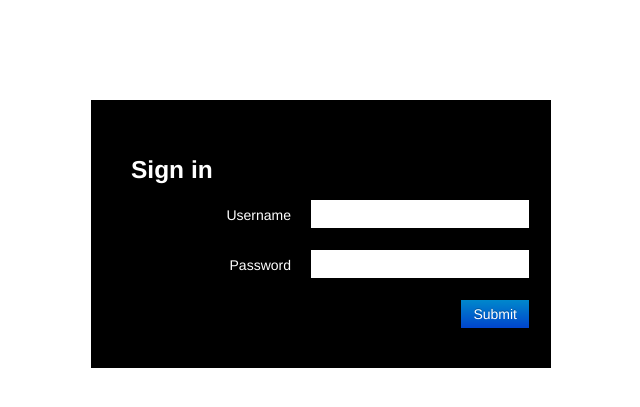
After one commit to danielsson/moneyman, a Flask app: page /login in a window 1280 px wide. The commit adds this page. Shown: the top 407 px of the page, without its empty margins (319-959 px from the left). Run offline with Flask 2, Linux system fonts and the light colour scheme; parts of the project's set-up code (start-up, migrations or seed data) failed here and were passed over; some libraries are stand-ins or nearby versions.

Commit message:
Added login to the service

```diff
--- a/app.py
+++ b/app.py
@@ -1,6 +1,10 @@
 import sqlite3
 from flask import Flask, request, session, g, redirect, url_for
 from flask import abort, render_template, flash, jsonify
+from flask.ext.login import (LoginManager, current_user, login_required,
+                            login_user, logout_user, UserMixin, AnonymousUser,
+                            confirm_login, fresh_login_required)
+
 import os, time, datetime, string
 
 
@@ -11,6 +15,26 @@ import config
 
 app = Flask(__name__)
 app.config.from_object(config.DevConfig)
+
+login_manager = LoginManager()
+login_manager.login_view = "login"
+
+class User(UserMixin):
+    def __init__(self, name, id, active=True):
+        self.name = name
+        self.id = id
+        self.active = active
+
+    def is_active(self):
+        return self.active
+
+@login_manager.user_loader
+def load_user(i):
+    return User("mattias", 1)
+
+login_manager.init_app(app)
+
+
 
 def connect_db():
     return sqlite3.connect(app.config['DATABASE'])
@@ -37,6 +61,7 @@ def to_type_string(v):
 
 
 @app.route('/')
+@login_required
 def index():
 
     type_spending = stats.get_monthly_spending(query_db, 3)
@@ -49,6 +74,7 @@ def index():
 
 
 @app.route("/list")
+@login_required
 def list():
 
     transactions = query_db('SELECT * FROM transactions ORDER BY time DESC;')
@@ -62,10 +88,12 @@ def list():
     return render_template("list.html", transactions=transactions, stats=stats, types=transactionTypes)
 
 @app.route("/details")
+@login_required
 def details():
     return render_template('details.html', types=transactionTypes)
 
 @app.route("/upload", methods=['GET', 'POST'])
+@login_required
 def upload():
 
 
@@ -88,7 +116,29 @@ def upload():
     return render_template("upload.html")
 
 
+@app.route('/login', methods=['POST', 'GET'])
+def login():
+    if request.method == 'POST':
+        if request.form['username'] == "mattias" and request.form['password'] == "mattias":
+            login_user(User('Mattias', 1))
+            flash('Login successful.')
+
+            return redirect(request.args.get("next") or url_for("index"))
+        else:
+            flash("Unknown credentials")
+
+    return render_template('login.html')
+
+@app.route('/logout')
+@login_required
+def logout():
+    logout_user()
+    return redirect(url_for('login'))
+
+
+
 @app.route('/balance/adjust', methods=['POST'])
+@login_required
 def adjust_balance():
     message = request.form['message']
     amount = int(request.form['amount'])
@@ -110,6 +160,7 @@ def adjust_balance():
 
 
 @app.route('/type/adjust', methods=['POST'])
+@login_required
 def adjust_type():
     tid = int(request.form['id'])
     t = int(request.form['type'])
@@ -129,10 +180,12 @@ def adjust_type():
     return redirect(url_for("list"))
 
 @app.route("/api/stats/history/<int:etype>/<int:duration>/<int:length>")
+@login_required
 def api_stats(etype, duration, length):
     return jsonify(stats.get_history_for_type(query_db, etype, length, duration))
 
 @app.route("/api/stats/cool/<int:begin>/<int:end>")
+@login_required
 def api_cool(begin, end):
     return jsonify(stats.some_cool_stats(query_db, begin, end))
 
--- a/static/js/moneyman.js
+++ b/static/js/moneyman.js
@@ -55,7 +55,7 @@ var MoneyMan = (function() {
 				this.duration = d || this.duration;
 			}
 
-			this.set(t || 0, l || 7, d || 86400);
+			this.set(t || 0, l || 31, d || 86400);
 		};
 
 		this.HistoryChartApi = new function() {
--- a/templates/details.html
+++ b/templates/details.html
@@ -15,7 +15,7 @@
     <div class="offset1 span2">
         <select name="selectPeriod" id="selectPeriod" class="span2">
             <option value="7,86400">Last week</option>
-            <option value="31,86400">Last month</option>
+            <option value="31,86400" selected>Last month</option>
             <option value="31,172800">Last 2 months</option>
             <option value="31,345600">Last 6 months</option>
             <option value="24,1296000">Last year</option>
--- /dev/null
+++ b/templates/login.html
@@ -0,0 +1,67 @@
+<!doctype html>
+<html>
+<head>
+    <title></title>
+    <link rel=stylesheet type=text/css href="{{ url_for('static', filename='css/bootstrap.min.css') }}">
+    <script src="//ajax.googleapis.com/ajax/libs/jquery/1.9.1/jquery.min.js"></script>
+    <script src="{{ url_for('static', filename='js/bootstrap.min.js') }}" ></script>
+    <style>
+        .row {margin-top: 100px;}
+        #signin {
+            background-color: black;
+            padding: 40px;
+            color: #FFF;
+        }
+
+        input[type] {
+            border: none;
+            box-shadow: none;
+            border-radius: 0;
+        }
+        form {margin: 0;}
+    </style>
+</head>
+<body>
+    <div class=page>
+
+        <div class="container">
+
+            {% for message in get_flashed_messages() %}
+                <div class="alert alert-info">{{ message }}</div>
+            {% endfor %}
+
+            <div class="row">
+                <div class="offset3 span6">
+                    <div id="signin">
+                        <form action="{{ url_for('login') }}" method="POST" class="form-horizontal">
+                            <fieldset>
+                                <h3>Sign in</h3>
+
+                                <div class="control-group">
+                                    <label for="" class="control-label">Username</label>
+                                    <div class="controls">
+                                        <input type="text" name="username">
+                                    </div>
+                                </div>
+                                <div class="control-group">
+                                    <label for="" class="control-label">Password</label>
+                                    <div class="controls">
+                                        <input type="password" name="password">
+                                    </div>
+                                </div>
+                                <div class="control-group" style="margin-bottom:0">
+                                    <label for="" class="control-label"></label>
+                                    <div class="controls">
+                                        <input type="submit" class="btn btn-primary pull-right">
+                                    </div>
+                                </div>
+                            </fieldset>
+                        </form>
+                    </div>
+                </div>
+            </div>
+
+        </div>
+    </div>
+</body>
+</html>
```
Also changed, not shown: templates/layout.html (+2 -6 lines).
